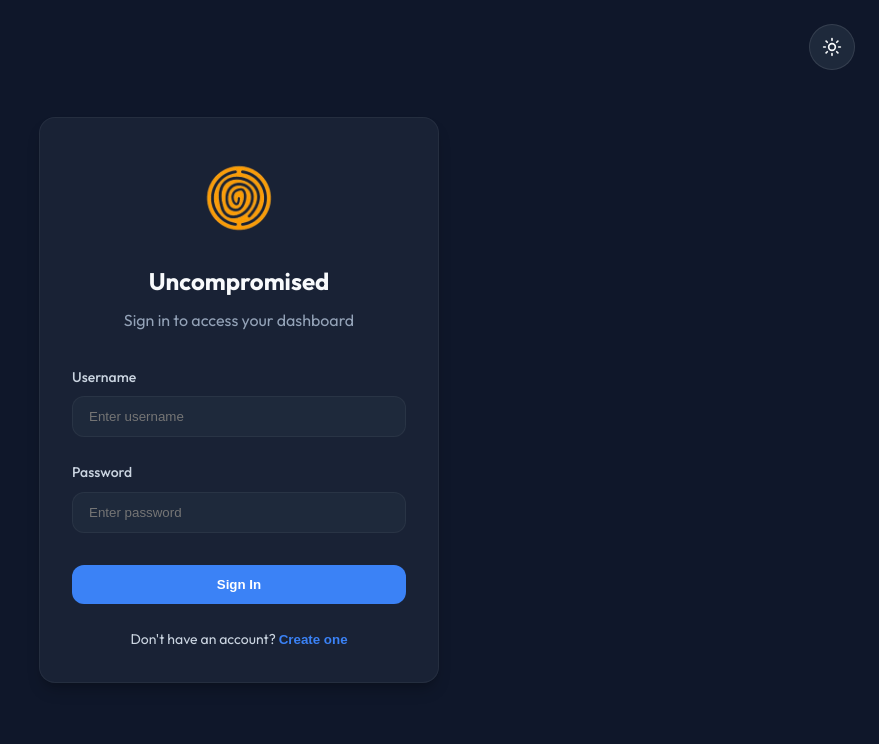
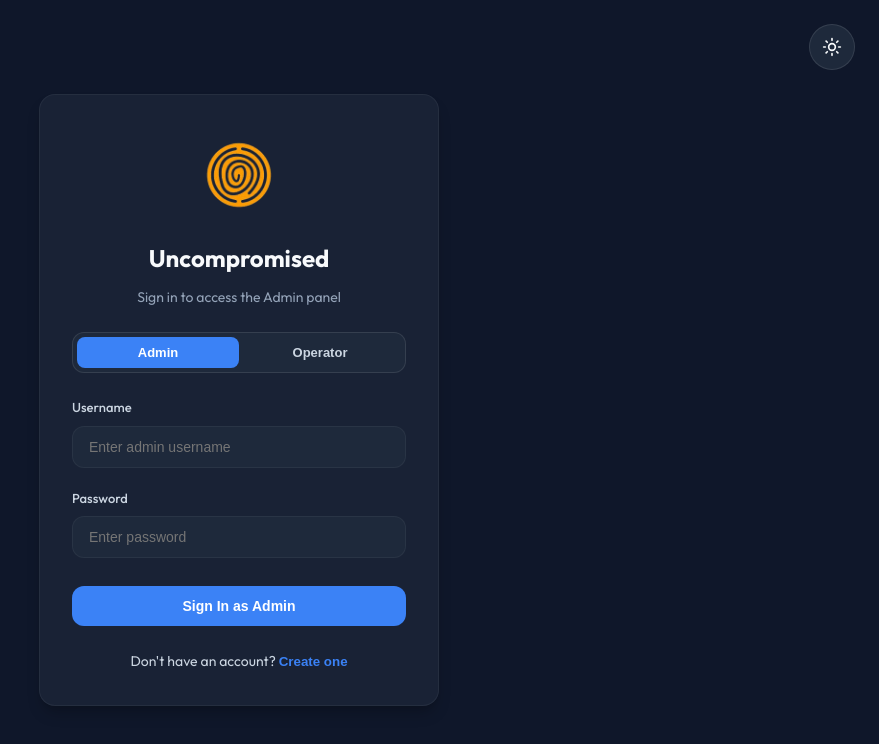
Before and after one commit to Aryan-Uncomrpomised/uncompromised-dashboard, a React (Vite) app: page /login in a window 1280 px wide. Shown: the top 744 px of the page, without its empty margins (401-1280 px from the left). Built offline with nearby package versions, Linux system fonts and the light colour scheme.

Commit message:
feat: design segment-tabs for Admin and Operator sign in/register sections on login page

```diff
--- a/src/pages/Login.jsx
+++ b/src/pages/Login.jsx
@@ -10,7 +10,7 @@ const Login = () => {
   const [password, setPassword] = useState('');
   const [role, setRole] = useState('admin'); // 'admin' or 'operator'
   const [error, setError] = useState('');
-  const { login, register } = useAuth();
+  const { login, register, logout } = useAuth();
   const navigate = useNavigate();
 
   const [theme, setTheme] = useState(() => localStorage.getItem('uncompromised_theme') || 'dark');
@@ -30,9 +30,18 @@ const Login = () => {
 
   const handleSubmit = (e) => {
     e.preventDefault();
+    setError('');
+
     if (isLogin) {
       const result = login(username, password);
       if (result.success) {
+        // Enforce role selection match
+        if (result.user?.role !== role) {
+          setError(`Invalid credentials. This account is not registered as an ${role === 'admin' ? 'Admin' : 'Operator'}.`);
+          logout(); // Clear session
+          return;
+        }
+
         if (result.user?.role === 'operator') {
           navigate('/daily-stock');
         } else {
@@ -67,23 +76,41 @@ const Login = () => {
       </button>
 
       <div className="card glass-panel" style={{ width: '100%', maxWidth: '400px', padding: '32px' }}>
-        <div style={{ display: 'flex', flexDirection: 'column', alignItems: 'center', marginBottom: '32px' }}>
+        <div style={{ display: 'flex', flexDirection: 'column', alignItems: 'center', marginBottom: '24px' }}>
           <Logo style={{ width: '96px', height: '96px', marginBottom: '16px' }} />
           <h1 style={{ fontSize: '24px', fontWeight: 'bold', color: 'var(--text-primary)' }}>Uncompromised</h1>
-          <p style={{ color: 'var(--text-muted)', marginTop: '8px' }}>
-            {isLogin ? 'Sign in to access your dashboard' : 'Create a new account'}
+          <p style={{ color: 'var(--text-muted)', marginTop: '8px', fontSize: '14px', textAlign: 'center' }}>
+            {isLogin ? `Sign in to access the ${role === 'admin' ? 'Admin' : 'Operator'} panel` : `Create a new ${role === 'admin' ? 'Admin' : 'Operator'} account`}
           </p>
         </div>
 
-        <form onSubmit={handleSubmit} style={{ display: 'flex', flexDirection: 'column', gap: '24px' }}>
+        {/* Tab Selection Section */}
+        <div style={{ display: 'flex', background: 'var(--bg-secondary)', padding: '4px', borderRadius: '12px', marginBottom: '24px', border: '1px solid var(--border-color)' }}>
+          <button
+            type="button"
+            onClick={() => { setRole('admin'); setError(''); }}
+            style={{ flex: 1, padding: '8px 16px', borderRadius: '8px', border: 'none', background: role === 'admin' ? 'var(--accent-primary)' : 'transparent', color: role === 'admin' ? 'white' : 'var(--text-secondary)', fontWeight: 600, cursor: 'pointer', transition: 'all 0.2s', fontSize: '13px' }}
+          >
+            Admin
+          </button>
+          <button
+            type="button"
+            onClick={() => { setRole('operator'); setError(''); }}
+            style={{ flex: 1, padding: '8px 16px', borderRadius: '8px', border: 'none', background: role === 'operator' ? 'var(--accent-primary)' : 'transparent', color: role === 'operator' ? 'white' : 'var(--text-secondary)', fontWeight: 600, cursor: 'pointer', transition: 'all 0.2s', fontSize: '13px' }}
+          >
+            Operator
+          </button>
+        </div>
+
+        <form onSubmit={handleSubmit} style={{ display: 'flex', flexDirection: 'column', gap: '20px' }}>
           {error && (
-            <div style={{ padding: '12px', fontSize: '14px', color: '#ef4444', backgroundColor: 'rgba(239, 68, 68, 0.1)', border: '1px solid rgba(239, 68, 68, 0.2)', borderRadius: '8px' }}>
+            <div style={{ padding: '12px', fontSize: '13px', color: '#ef4444', backgroundColor: 'rgba(239, 68, 68, 0.1)', border: '1px solid rgba(239, 68, 68, 0.2)', borderRadius: '8px', lineHeight: 1.4 }}>
               {error}
             </div>
           )}
 
           <div>
-            <label htmlFor="username" style={{ display: 'block', fontSize: '14px', fontWeight: 500, color: 'var(--text-secondary)', marginBottom: '8px' }}>Username</label>
+            <label htmlFor="username" style={{ display: 'block', fontSize: '13px', fontWeight: 500, color: 'var(--text-secondary)', marginBottom: '8px' }}>Username</label>
             <input
               id="username"
               name="username"
@@ -91,14 +118,14 @@ const Login = () => {
               autoComplete="username"
               value={username}
               onChange={(e) => setUsername(e.target.value)}
-              style={{ width: '100%', background: 'var(--bg-secondary)', border: 'var(--glass-border)', borderRadius: '12px', padding: '12px 16px', color: 'var(--text-primary)', outline: 'none' }}
-              placeholder="Enter username"
+              style={{ width: '100%', background: 'var(--bg-secondary)', border: 'var(--glass-border)', borderRadius: '12px', padding: '12px 16px', color: 'var(--text-primary)', outline: 'none', fontSize: '14px' }}
+              placeholder={`Enter ${role} username`}
               required
             />
           </div>
 
           <div>
-            <label htmlFor="password" style={{ display: 'block', fontSize: '14px', fontWeight: 500, color: 'var(--text-secondary)', marginBottom: '8px' }}>Password</label>
+            <label htmlFor="password" style={{ display: 'block', fontSize: '13px', fontWeight: 500, color: 'var(--text-secondary)', marginBottom: '8px' }}>Password</label>
             <input
               id="password"
               name="password"
@@ -106,35 +133,19 @@ const Login = () => {
               autoComplete="current-password"
               value={password}
               onChange={(e) => setPassword(e.target.value)}
-              style={{ width: '100%', background: 'var(--bg-secondary)', border: 'var(--glass-border)', borderRadius: '12px', padding: '12px 16px', color: 'var(--text-primary)', outline: 'none' }}
+              style={{ width: '100%', background: 'var(--bg-secondary)', border: 'var(--glass-border)', borderRadius: '12px', padding: '12px 16px', color: 'var(--text-primary)', outline: 'none', fontSize: '14px' }}
               placeholder="Enter password"
               required
             />
           </div>
 
-          {!isLogin && (
-            <div>
-              <label htmlFor="role" style={{ display: 'block', fontSize: '14px', fontWeight: 500, color: 'var(--text-secondary)', marginBottom: '8px' }}>Account Role</label>
-              <select
-                id="role"
-                name="role"
-                value={role}
-                onChange={(e) => setRole(e.target.value)}
-                style={{ width: '100%', background: 'var(--bg-secondary)', border: 'var(--glass-border)', borderRadius: '12px', padding: '12px 16px', color: 'var(--text-primary)', outline: 'none', cursor: 'pointer' }}
-              >
-                <option value="admin" style={{ background: 'var(--bg-primary)' }}>Admin (Full Dashboard Access)</option>
-                <option value="operator" style={{ background: 'var(--bg-primary)' }}>Operator (Daily Stock Upload Only)</option>
-              </select>
-            </div>
-          )}
-
           <button
             type="submit"
-            style={{ width: '100%', background: 'var(--accent-primary)', color: 'white', fontWeight: 600, padding: '12px 16px', borderRadius: '12px', border: 'none', cursor: 'pointer', marginTop: '8px', transition: 'background 0.2s' }}
+            style={{ width: '100%', background: 'var(--accent-primary)', color: 'white', fontWeight: 600, padding: '12px 16px', borderRadius: '12px', border: 'none', cursor: 'pointer', marginTop: '8px', transition: 'background 0.2s', fontSize: '14px' }}
             onMouseOver={(e) => e.currentTarget.style.background = 'var(--accent-primary-hover)'}
             onMouseOut={(e) => e.currentTarget.style.background = 'var(--accent-primary)'}
           >
-            {isLogin ? 'Sign In' : 'Create Account'}
+            {isLogin ? `Sign In as ${role === 'admin' ? 'Admin' : 'Operator'}` : `Register as ${role === 'admin' ? 'Admin' : 'Operator'}`}
           </button>
         </form>
 
```
